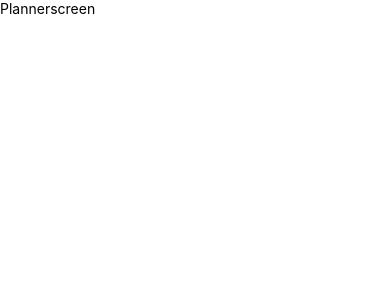
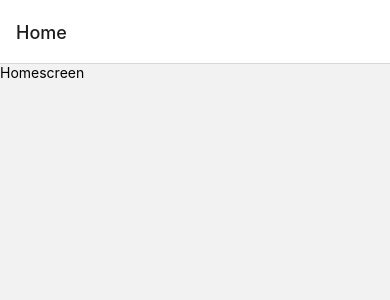
Before and after one commit to jchapps/native-ts, a React Native app: screen /Home in a window 390 px wide. Shown: the top 300 px of the page. Built offline with nearby package versions, Linux system fonts and the light colour scheme.

Commit message:
feat: screen navigator component

```diff
--- a/App.tsx
+++ b/App.tsx
@@ -1,15 +1,12 @@
 import { StatusBar } from 'expo-status-bar';
-import { View } from 'react-native';
-import HomeScreen from './screens/HomeScreen';
-import PlannerScreen from './screens/PlannerScreen';
+import Navigation from './navigation';
 
 export default function App() {
   return (
-    <View>
-      {/* <HomeScreen></HomeScreen> */}
-      <PlannerScreen/>
+    <>
+      <Navigation/>
       <StatusBar style="auto" />
-    </View>
+    </>
   );
 }
 
--- /dev/null
+++ b/navigation/index.tsx
@@ -0,0 +1,18 @@
+import { createNativeStackNavigator } from "@react-navigation/native-stack";
+import { NavigationContainer } from "@react-navigation/native";
+import HomeScreen from "../screens/HomeScreen";
+import PlannerScreen from "../screens/PlannerScreen";
+
+const Stack = createNativeStackNavigator();
+
+export default function Navigation() {
+  return (
+    <NavigationContainer>
+      <Stack.Navigator initialRouteName="Home">
+        <Stack.Screen name="Home" component={HomeScreen} />
+
+        <Stack.Screen name="Planner" component={PlannerScreen} />
+      </Stack.Navigator>
+    </NavigationContainer>
+  );
+}
--- a/package.json
+++ b/package.json
@@ -17,6 +17,7 @@
     "react": "18.2.0",
     "react-dom": "18.2.0",
     "react-native": "0.71.3",
+    "react-native-safe-area-context": "^4.5.0",
     "react-native-web": "~0.18.10"
   },
   "devDependencies": {
```
Also changed, not shown: 1 other file (tests, documents, lock files or other folders).
